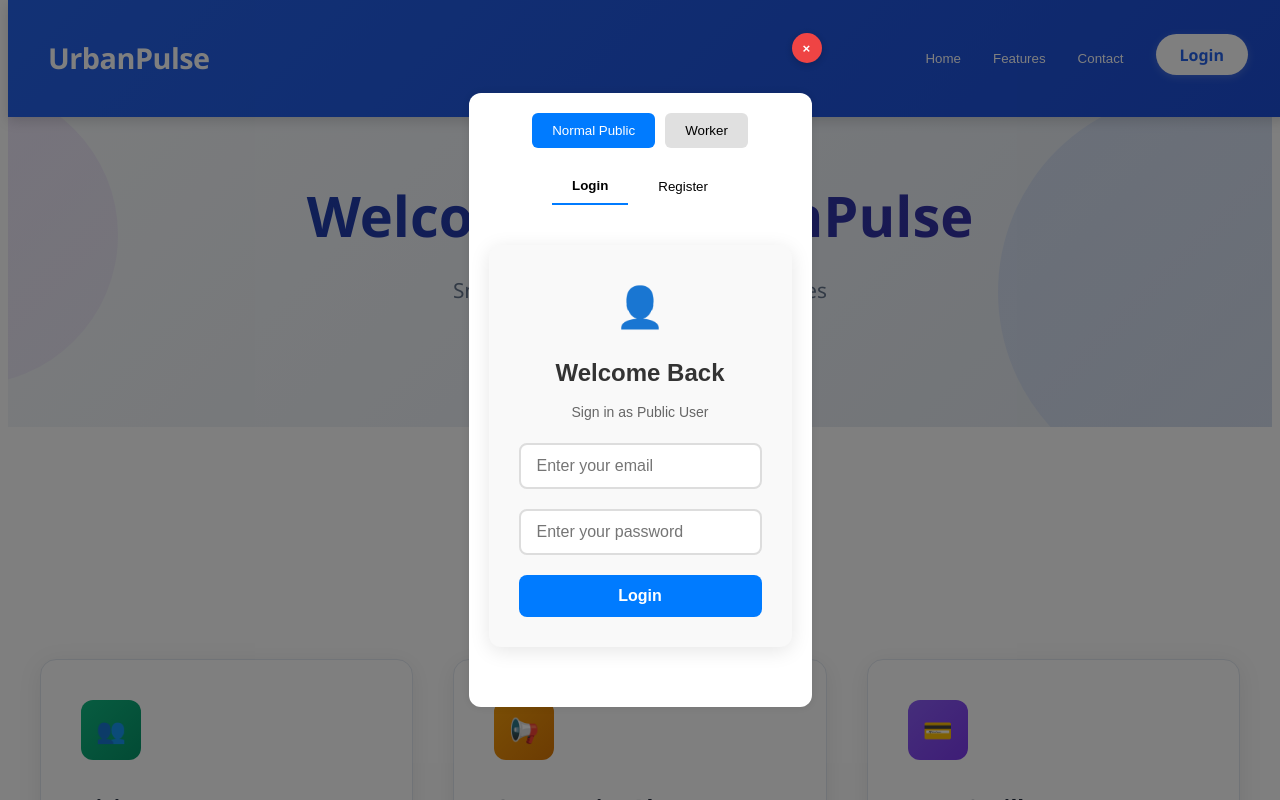
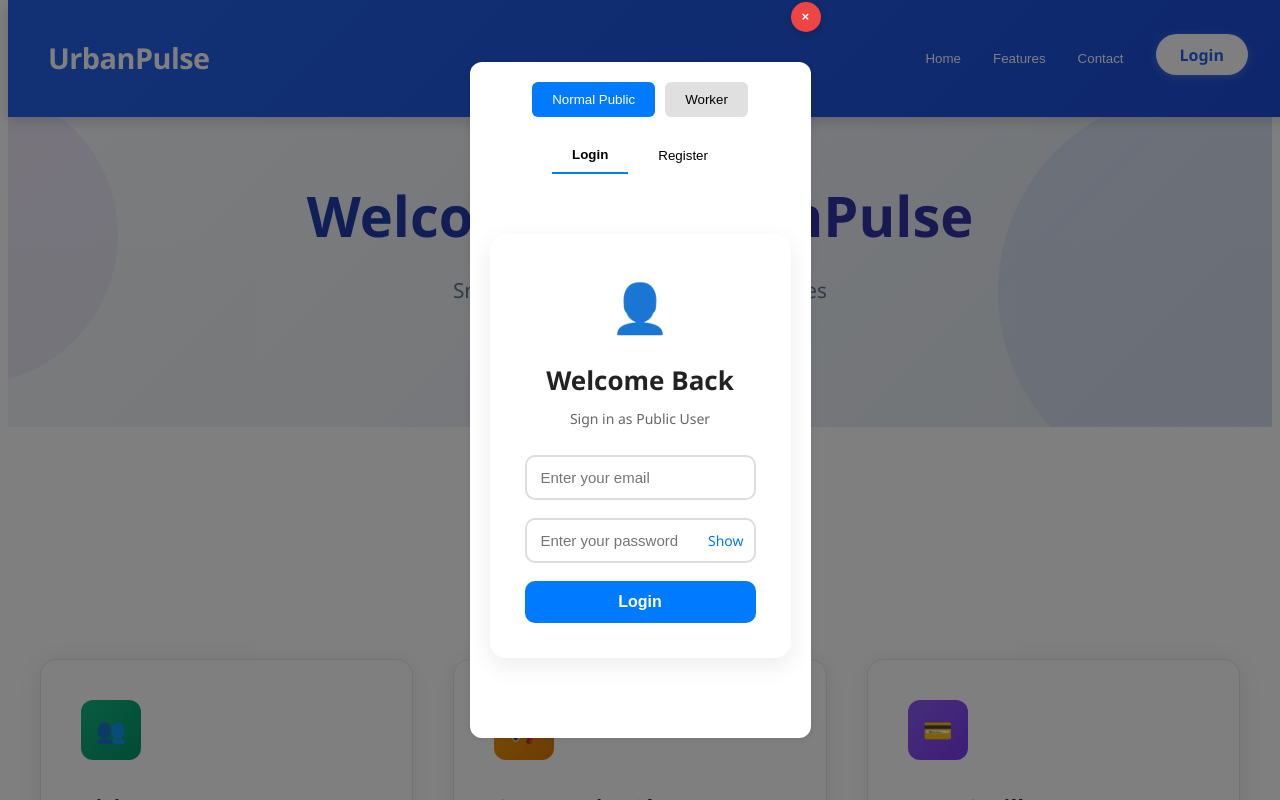
Before and after one commit to Kaushik-2802/Urban-Pulse, a React (Vite) app: page / in a window 1280 px wide. Both pictures are taken after a click on the link "Login". Shown: the top 800 px of the page. Built offline with nearby package versions, Linux system fonts and the light colour scheme.

Commit message:
major changes in functionality

```diff
--- a/src/components/LoginForm.jsx
+++ b/src/components/LoginForm.jsx
@@ -2,106 +2,103 @@ import { useState } from 'react';
 import { useNavigate } from 'react-router-dom';
 
 export default function LoginForm({ userType }) {
-  const [formData, setFormData] = useState({
-    email: '',
-    password: ''
-  });
+  const [formData, setFormData] = useState({ email: '', password: '' });
+  const [loading, setLoading] = useState(false);
+  const [errorMsg, setErrorMsg] = useState('');
+  const [successMsg, setSuccessMsg] = useState('');
+  const [showPassword, setShowPassword] = useState(false);
+
+  const navigate = useNavigate();
 
   const handleChange = (e) => {
     const { name, value } = e.target;
-    setFormData((prev) => ({
-      ...prev,
-      [name]: value
-    }));
+    setFormData((prev) => ({ ...prev, [name]: value }));
   };
-  const navigate=useNavigate();
 
   const handleSubmit = async (e) => {
     e.preventDefault();
+    setErrorMsg('');
+    setSuccessMsg('');
+    setLoading(true);
 
     try {
-      const payload = {
-        ...formData,
-        userType
-      };
-      const endpoint= userType==='worker'?'http://localhost:5000/api/worker/login':'http://localhost:5000/api/auth/login'
+      const endpoint =
+        userType === 'worker'
+          ? 'http://localhost:5000/api/worker/login'
+          : 'http://localhost:5000/api/auth/login';
 
       const res = await fetch(endpoint, {
         method: 'POST',
         headers: { 'Content-Type': 'application/json' },
-        body: JSON.stringify(payload)
+        body: JSON.stringify({ ...formData, userType })
       });
 
       const data = await res.json();
-      console.log(data);
+
       if (res.ok) {
         const userId = data.user?._id || data.userId;
-        alert(data.message || 'Login successful');
-        localStorage.setItem('userId',userId);
+        localStorage.setItem('userId', userId);
         localStorage.setItem('userType', data.userType);
-        const type = data.user?.userType || userType;
-        if (type === 'worker') {
-          navigate('/worker/dashboard');
-        } else {
-          navigate('/dashboard');
-        }
+        setSuccessMsg(data.message || 'Login successful!');
+        setTimeout(() => {
+          const type = data.user?.userType || userType;
+          navigate(type === 'worker' ? '/worker/dashboard' : '/dashboard');
+        }, 1200);
+      } else {
+        setErrorMsg(data.message || 'Invalid credentials');
       }
-     } catch (error) {
-      console.error(error);
-      alert('Something went wrong');
+    } catch {
+      setErrorMsg('Something went wrong. Please try again.');
+    } finally {
+      setLoading(false);
     }
   };
 
   const styles = {
     formWrapper: {
-      maxWidth: '400px',
-      margin: '40px auto',
-      padding: '30px',
-      backgroundColor: '#f9f9f9',
-      borderRadius: '12px',
-      boxShadow: '0 4px 20px rgba(0,0,0,0.1)'
+      maxWidth: '420px',
+      margin: '60px auto',
+      padding: '35px',
+      backgroundColor: '#fff',
+      borderRadius: '16px',
+      boxShadow: '0 8px 25px rgba(0,0,0,0.08)',
+      fontFamily: 'Segoe UI, sans-serif'
     },
-    icon: {
-      fontSize: '40px',
+    icon: { fontSize: '48px', textAlign: 'center', marginBottom: '15px' },
+    header: { textAlign: 'center', marginBottom: '25px' },
+    title: { fontSize: '26px', fontWeight: '700', margin: '0', color: '#222' },
+    subtitle: { fontSize: '14px', color: '#666', marginTop: '6px' },
+    message: {
+      fontSize: '14px',
+      padding: '10px',
+      borderRadius: '8px',
+      marginBottom: '15px',
       textAlign: 'center',
-      marginBottom: '15px'
+      animation: 'fadeIn 0.3s ease'
     },
-    header: {
-      textAlign: 'center',
-      marginBottom: '20px'
-    },
-    title: {
-      fontSize: '24px',
-      fontWeight: '600',
-      color: '#333',
-      margin: '0 0 8px 0'
-    },
-    subtitle: {
-      fontSize: '14px',
-      color: '#666',
-      margin: '0'
-    },
-    form: {
-      display: 'flex',
-      flexDirection: 'column',
-      gap: '20px'
-    },
-    inputGroup: {
-      position: 'relative'
-    },
+    error: { backgroundColor: '#fdecea', color: '#d93025' },
+    success: { backgroundColor: '#e6f4ea', color: '#137333' },
+    form: { display: 'flex', flexDirection: 'column', gap: '18px' },
+    inputGroup: { position: 'relative' },
     input: {
       width: '100%',
-      padding: '12px 16px',
+      padding: '12px 14px',
       border: '2px solid #ddd',
-      borderRadius: '8px',
-      fontSize: '16px',
-      backgroundColor: '#fff',
+      borderRadius: '10px',
+      fontSize: '15px',
+      outline: 'none',
       transition: 'border-color 0.3s ease',
-      outline: 'none',
       boxSizing: 'border-box'
     },
-    inputFocus: {
-      borderColor: '#007bff'
+    inputFocus: { borderColor: '#007bff' },
+    togglePassword: {
+      position: 'absolute',
+      right: '12px',
+      top: '50%',
+      transform: 'translateY(-50%)',
+      cursor: 'pointer',
+      fontSize: '14px',
+      color: '#007bff'
     },
     button: {
       width: '100%',
@@ -109,15 +106,21 @@ export default function LoginForm({ userType }) {
       backgroundColor: '#007bff',
       color: 'white',
       border: 'none',
-      borderRadius: '8px',
+      borderRadius: '10px',
       fontSize: '16px',
       fontWeight: '600',
       cursor: 'pointer',
-      transition: 'background-color 0.3s ease',
-      boxSizing: 'border-box'
+      transition: 'background-color 0.3s ease'
     },
-    buttonHover: {
-      backgroundColor: '#0056b3'
+    buttonHover: { backgroundColor: '#0056b3' },
+    spinner: {
+      width: '18px',
+      height: '18px',
+      border: '2px solid white',
+      borderTop: '2px solid transparent',
+      borderRadius: '50%',
+      animation: 'spin 0.6s linear infinite',
+      margin: '0 auto'
     }
   };
 
@@ -126,7 +129,6 @@ export default function LoginForm({ userType }) {
       <div style={styles.icon}>
         {userType === 'public' ? '👤' : '🔧'}
       </div>
-
       <div style={styles.header}>
         <h2 style={styles.title}>Welcome Back</h2>
         <p style={styles.subtitle}>
@@ -134,7 +136,11 @@ export default function LoginForm({ userType }) {
         </p>
       </div>
 
+      {errorMsg && <div style={{ ...styles.message, ...styles.error }}>{errorMsg}</div>}
+      {successMsg && <div style={{ ...styles.message, ...styles.success }}>{successMsg}</div>}
+
       <form onSubmit={handleSubmit} style={styles.form}>
+        {/* Email */}
         <div style={styles.inputGroup}>
           <input
             type="email"
@@ -149,9 +155,10 @@ export default function LoginForm({ userType }) {
           />
         </div>
 
+        {/* Password */}
         <div style={styles.inputGroup}>
           <input
-            type="password"
+            type={showPassword ? 'text' : 'password'}
             name="password"
             value={formData.password}
             onChange={handleChange}
@@ -161,15 +168,23 @@ export default function LoginForm({ userType }) {
             onBlur={(e) => { e.target.style.borderColor = '#ddd'; }}
             required
           />
+          <span
+            style={styles.togglePassword}
+            onClick={() => setShowPassword(!showPassword)}
+          >
+            {showPassword ? 'Hide' : 'Show'}
+          </span>
         </div>
 
+        {/* Submit Button */}
         <button
           type="submit"
           style={styles.button}
+          disabled={loading}
           onMouseEnter={(e) => { e.target.style.backgroundColor = styles.buttonHover.backgroundColor; }}
           onMouseLeave={(e) => { e.target.style.backgroundColor = styles.button.backgroundColor; }}
         >
-          Login
+          {loading ? <div style={styles.spinner}></div> : 'Login'}
         </button>
       </form>
     </div>
--- a/src/components/SignupForm.jsx
+++ b/src/components/SignupForm.jsx
@@ -5,8 +5,40 @@ export default function SignupForm({ userType }) {
     name: '',
     email: '',
     password: '',
+    confirmPassword: '',
     profession: ''
   });
+  const [errors, setErrors] = useState({});
+  const [loading, setLoading] = useState(false);
+  const [successMsg, setSuccessMsg] = useState('');
+  const [passwordStrength, setPasswordStrength] = useState('');
+
+  const validateField = (name, value) => {
+    let error = '';
+    switch (name) {
+      case 'name':
+        if (!value.trim()) error = 'Full name is required';
+        break;
+      case 'email':
+        if (!value) error = 'Email is required';
+        else if (!/\S+@\S+\.\S+/.test(value)) error = 'Invalid email format';
+        break;
+      case 'password':
+        if (!value) error = 'Password is required';
+        else if (value.length < 6) error = 'Password must be at least 6 characters';
+        break;
+      case 'confirmPassword':
+        if (!value) error = 'Confirm Password is required';
+        else if (value !== formData.password) error = 'Passwords do not match';
+        break;
+      case 'profession':
+        if (userType === 'worker' && !value.trim()) error = 'Profession is required';
+        break;
+      default:
+        break;
+    }
+    return error;
+  };
 
   const handleChange = (e) => {
     const { name, value } = e.target;
@@ -14,11 +46,36 @@ export default function SignupForm({ userType }) {
       ...prev,
       [name]: value
     }));
+
+    // Live validation
+    setErrors(prev => ({
+      ...prev,
+      [name]: validateField(name, value)
+    }));
+
+    if (name === 'password') {
+      if (value.length < 6) setPasswordStrength('Weak');
+      else if (value.length < 10) setPasswordStrength('Medium');
+      else setPasswordStrength('Strong');
+    }
   };
 
   const handleSubmit = async (e) => {
     e.preventDefault();
+    let newErrors = {};
+    Object.keys(formData).forEach(key => {
+      if (key === 'profession' && userType !== 'worker') return;
+      const error = validateField(key, formData[key]);
+      if (error) newErrors[key] = error;
+    });
 
+    if (Object.keys(newErrors).length > 0) {
+      setErrors(newErrors);
+      return;
+    }
+
+    setLoading(true);
+    setSuccessMsg('');
     try {
       const payload = {
         name: formData.name,
@@ -27,7 +84,10 @@ export default function SignupForm({ userType }) {
         userType,
         profession: userType === 'worker' ? formData.profession : undefined
       };
-      const endpoint=userType==='worker'?'http://localhost:5000/api/worker/register':'http://localhost:5000/api/auth/register'
+      const endpoint =
+        userType === 'worker'
+          ? 'http://localhost:5000/api/worker/register'
+          : 'http://localhost:5000/api/auth/register';
 
       const res = await fetch(endpoint, {
         method: 'POST',
@@ -37,145 +97,203 @@ export default function SignupForm({ userType }) {
 
       const data = await res.json();
       if (res.ok) {
-        alert(data.message || 'Registration successful');
-        setFormData({ name: '', email: '', password: '', profession: '' });
+        setSuccessMsg(data.message || 'Registration successful!');
+        setFormData({ name: '', email: '', password: '', confirmPassword: '', profession: '' });
+        setErrors({});
+        setPasswordStrength('');
       } else {
-        alert(data.message || 'Registration failed');
+        setErrors({ api: data.message || 'Registration failed' });
       }
     } catch (error) {
-      console.error(error);
-      alert('Something went wrong');
+      setErrors({ api: 'Something went wrong. Please try again.' });
+    } finally {
+      setLoading(false);
     }
   };
 
   const styles = {
     formWrapper: {
-      maxWidth: '400px',
-      margin: '40px auto',
+      maxWidth: '420px',
+      margin: '50px auto',
       padding: '30px',
-      backgroundColor: '#f9f9f9',
+      backgroundColor: '#fff',
       borderRadius: '12px',
-      boxShadow: '0 4px 20px rgba(0,0,0,0.1)'
+      boxShadow: '0 4px 20px rgba(0,0,0,0.1)',
+      fontFamily: 'Arial, sans-serif'
     },
-    header: {
-      textAlign: 'center',
-      marginBottom: '20px'
-    },
-    title: {
-      fontSize: '24px',
-      fontWeight: '600',
-      color: '#333',
-      margin: '0 0 8px 0'
-    },
-    subtitle: {
-      fontSize: '14px',
-      color: '#666',
-      margin: '0'
-    },
-    form: {
-      display: 'flex',
-      flexDirection: 'column',
-      gap: '20px'
-    },
+    header: { textAlign: 'center', marginBottom: '20px' },
+    title: { fontSize: '26px', fontWeight: '700', margin: '0' },
+    subtitle: { fontSize: '14px', color: '#666', margin: '5px 0 20px' },
     input: {
       width: '100%',
-      padding: '12px 16px',
+      padding: '12px 14px',
       border: '2px solid #ddd',
       borderRadius: '8px',
-      fontSize: '16px',
-      backgroundColor: '#fff',
-      transition: 'border-color 0.3s ease',
+      fontSize: '15px',
       outline: 'none',
-      boxSizing: 'border-box'
+      boxSizing: 'border-box',
+      transition: 'border-color 0.3s ease'
     },
-    inputFocus: {
-      borderColor: '#007bff'
+    inputError: { borderColor: '#e74c3c' },
+    errorText: {
+      color: '#e74c3c',
+      fontSize: '13px',
+      margin: '5px 0 0',
+      opacity: 1,
+      transition: 'opacity 0.3s ease'
     },
+    passwordStrength: { fontSize: '13px', marginTop: '5px' },
     button: {
       width: '100%',
       padding: '12px',
       backgroundColor: '#007bff',
-      color: 'white',
+      color: '#fff',
       border: 'none',
       borderRadius: '8px',
       fontSize: '16px',
       fontWeight: '600',
       cursor: 'pointer',
-      transition: 'background-color 0.3s ease',
-      boxSizing: 'border-box'
+      marginTop: '10px',
+      transition: 'background-color 0.3s ease'
     },
-    buttonHover: {
-      backgroundColor: '#0056b3'
+    successMsg: {
+      color: 'green',
+      textAlign: 'center',
+      marginBottom: '10px',
+      opacity: 1,
+      transition: 'opacity 0.3s ease'
+    },
+    apiError: {
+      color: 'red',
+      textAlign: 'center',
+      marginBottom: '10px',
+      opacity: 1,
+      transition: 'opacity 0.3s ease'
     }
   };
 
   return (
     <div style={styles.formWrapper}>
       <div style={styles.header}>
-        <h2 style={styles.title}>Register</h2>
+        <h2 style={styles.title}>Create Account</h2>
         <p style={styles.subtitle}>
           Sign up as {userType === 'public' ? 'Public User' : 'Worker'}
         </p>
       </div>
 
-      <form onSubmit={handleSubmit} style={styles.form}>
+      {successMsg && <p style={styles.successMsg}>{successMsg}</p>}
+      {errors.api && <p style={styles.apiError}>{errors.api}</p>}
+
+      <form onSubmit={handleSubmit}>
+        {/* Name */}
+        <div>
           <input
             type="text"
             name="name"
             value={formData.name}
+            placeholder="Full Name"
             onChange={handleChange}
-          placeholder="Full Name"
-          style={styles.input}
-          onFocus={(e) => { e.target.style.borderColor = styles.inputFocus.borderColor; }}
-          onBlur={(e) => { e.target.style.borderColor = '#ddd'; }}
-          required
+            style={{
+              ...styles.input,
+              ...(errors.name ? styles.inputError : {})
+            }}
           />
+          {errors.name && <p style={styles.errorText}>{errors.name}</p>}
+        </div>
 
+        {/* Email */}
+        <div>
           <input
             type="email"
             name="email"
             value={formData.email}
+            placeholder="Email"
             onChange={handleChange}
-          placeholder="Email"
-          style={styles.input}
-          onFocus={(e) => { e.target.style.borderColor = styles.inputFocus.borderColor; }}
-          onBlur={(e) => { e.target.style.borderColor = '#ddd'; }}
-          required
+            style={{
+              ...styles.input,
+              ...(errors.email ? styles.inputError : {})
+            }}
           />
+          {errors.email && <p style={styles.errorText}>{errors.email}</p>}
+        </div>
 
+        {/* Password */}
+        <div>
           <input
             type="password"
             name="password"
             value={formData.password}
+            placeholder="Password"
             onChange={handleChange}
-          placeholder="Password"
-          style={styles.input}
-          onFocus={(e) => { e.target.style.borderColor = styles.inputFocus.borderColor; }}
-          onBlur={(e) => { e.target.style.borderColor = '#ddd'; }}
-          required
+            style={{
+              ...styles.input,
+              ...(errors.password ? styles.inputError : {})
+            }}
           />
+          {passwordStrength && (
+            <p
+              style={{
+                ...styles.passwordStrength,
+                color:
+                  passwordStrength === 'Weak'
+                    ? 'red'
+                    : passwordStrength === 'Medium'
+                    ? 'orange'
+                    : 'green'
+              }}
+            >
+              Strength: {passwordStrength}
+            </p>
+          )}
+          {errors.password && <p style={styles.errorText}>{errors.password}</p>}
+        </div>
 
+        {/* Confirm Password */}
+        <div>
+          <input
+            type="password"
+            name="confirmPassword"
+            value={formData.confirmPassword}
+            placeholder="Confirm Password"
+            onChange={handleChange}
+            style={{
+              ...styles.input,
+              ...(errors.confirmPassword ? styles.inputError : {})
+            }}
+          />
+          {errors.confirmPassword && (
+            <p style={styles.errorText}>{errors.confirmPassword}</p>
+          )}
+        </div>
+
+        {/* Profession */}
         {userType === 'worker' && (
+          <div>
             <input
               type="text"
               name="profession"
               value={formData.profession}
+              placeholder="Profession (Electrician/Plumber...)"
               onChange={handleChange}
-            placeholder="Profession (Electrician/Plumber...)"
-            style={styles.input}
-            onFocus={(e) => { e.target.style.borderColor = styles.inputFocus.borderColor; }}
-            onBlur={(e) => { e.target.style.borderColor = '#ddd'; }}
-            required
+              style={{
+                ...styles.input,
+                ...(errors.profession ? styles.inputError : {})
+              }}
             />
+            {errors.profession && (
+              <p style={styles.errorText}>{errors.profession}</p>
+            )}
+          </div>
         )}
 
         <button
           type="submit"
           style={styles.button}
-          onMouseEnter={(e) => { e.target.style.backgroundColor = styles.buttonHover.backgroundColor; }}
-          onMouseLeave={(e) => { e.target.style.backgroundColor = styles.button.backgroundColor; }}
+          disabled={loading}
+          onMouseEnter={(e) => (e.target.style.backgroundColor = '#0056b3')}
+          onMouseLeave={(e) => (e.target.style.backgroundColor = '#007bff')}
         >
-          Register
+          {loading ? 'Registering...' : 'Register'}
         </button>
       </form>
     </div>
--- a/src/pages/ProfilePage.jsx
+++ b/src/pages/ProfilePage.jsx
@@ -6,9 +6,14 @@ export default function ProfilePage() {
     name: '',
     phone: '',
     gender: '',
-    location: '',
-    coordinates: ''
+    address: {
+      addressLine1: '',
+      addressLine2: '',
+      city: '',
+      country: ''
+    },
   });
+
   const [isLoading, setIsLoading] = useState(true);
   const [profileExists, setProfileExists] = useState(false);
 
@@ -22,7 +27,7 @@ export default function ProfilePage() {
         const res = await fetch(`http://localhost:5000/api/profile/${userId}`);
         if (res.ok) {
           const data = await res.json();
-          setFormData(data.profile);
+          setFormData(data); // Changed from data.profile to just data
           setProfileExists(true);
         } else if (res.status === 404) {
           setProfileExists(false); // No profile, allow creation
@@ -43,7 +48,10 @@ export default function ProfilePage() {
 
   const handleChange = (e) => {
     const { name, value } = e.target;
-    setFormData((prev) => ({ ...prev, [name]: value }));
+    setFormData(prev => ({
+      ...prev,
+      [name]: value
+    }));
   };
 
   const handleSubmit = async (e) => {
@@ -70,10 +78,19 @@ export default function ProfilePage() {
     }
   };
 
-  // New functions for individual field editing
   const handleBackToDashboard = () => {
-    // Replace with your navigation logic
     window.history.back();
+  };
+
+  const handleAddressChange = (e) => {
+    const { name, value } = e.target;
+    setFormData((prev) => ({
+      ...prev,
+      address: {
+        ...prev.address,
+        [name]: value
+      }
+    }));
   };
 
   const startEditing = (field) => {
@@ -108,7 +125,6 @@ export default function ProfilePage() {
           throw new Error(result.message || 'Failed to update');
         }
       } else {
-        // If no profile exists, just update local state
         setFormData(updatedFormData);
       }
 
@@ -119,6 +135,7 @@ export default function ProfilePage() {
       alert('Error updating field');
     }
   };
+
 
   const renderField = (field, label, type = 'text') => {
     const isEditing = editingField === field;
@@ -282,6 +299,8 @@ export default function ProfilePage() {
     color: '#6b7280'
   }}>Loading profile...</div>;
 
+
+
   const containerStyle = {
     maxWidth: '800px',
     margin: '0 auto',
@@ -402,27 +421,6 @@ export default function ProfilePage() {
           </p>
         </div>
       </div>
-
-      {/* Individual Field Editing Section - Only show if profile exists */}
-      {profileExists && (
-        <div style={formStyle}>
-          <h3 style={{
-            fontSize: '24px',
-            fontWeight: '600',
-            color: '#111827',
-            marginBottom: '24px',
-            textAlign: 'center'
-          }}>
-            Quick Edit Fields
-          </h3>
-          {renderField('name', 'Full Name')}
-          {renderField('phone', 'Phone Number', 'tel')}
-          {renderField('gender', 'Gender')}
-          {renderField('location', 'Location')}
-          {renderField('coordinates', 'Coordinates')}
-        </div>
-      )}
-
       {/* Original Form - Always Available */}
       <div style={originalFormStyle}>
         <h3 style={{
@@ -474,21 +472,40 @@ export default function ProfilePage() {
           </select>
           <input
             type="text"
-            name="location"
-            value={formData.location}
-            placeholder="Location"
-            onChange={handleChange}
-            required
+            name="addressLine1"
+            value={formData.address?.addressLine1 || ""}
+            placeholder="Address Line 1"
+            onChange={handleAddressChange}
             style={inputStyle}
             onFocus={(e) => e.target.style.borderColor = '#3b82f6'}
             onBlur={(e) => e.target.style.borderColor = '#e5e7eb'}
           />
           <input
             type="text"
-            name="coordinates"
-            value={formData.coordinates}
-            placeholder="Coordinates"
-            onChange={handleChange}
+            name="addressLine2"
+            value={formData.address?.addressLine2 || ""}
+            placeholder="Address Line 2"
+            onChange={handleAddressChange}
+            style={inputStyle}
+            onFocus={(e) => e.target.style.borderColor = '#3b82f6'}
+            onBlur={(e) => e.target.style.borderColor = '#e5e7eb'}
+          />
+          <input
+            type="text"
+            name="city"
+            value={formData.address?.city || ""}
+            placeholder="City"
+            onChange={handleAddressChange}
+            style={inputStyle}
+            onFocus={(e) => e.target.style.borderColor = '#3b82f6'}
+            onBlur={(e) => e.target.style.borderColor = '#e5e7eb'}
+          />
+          <input
+            type="text"
+            name="country"
+            value={formData.address?.country || ""}
+            placeholder="Country"
+            onChange={handleAddressChange}
             style={inputStyle}
             onFocus={(e) => e.target.style.borderColor = '#3b82f6'}
             onBlur={(e) => e.target.style.borderColor = '#e5e7eb'}
```
Lines whose indentation alone changed are shown as unchanged.
